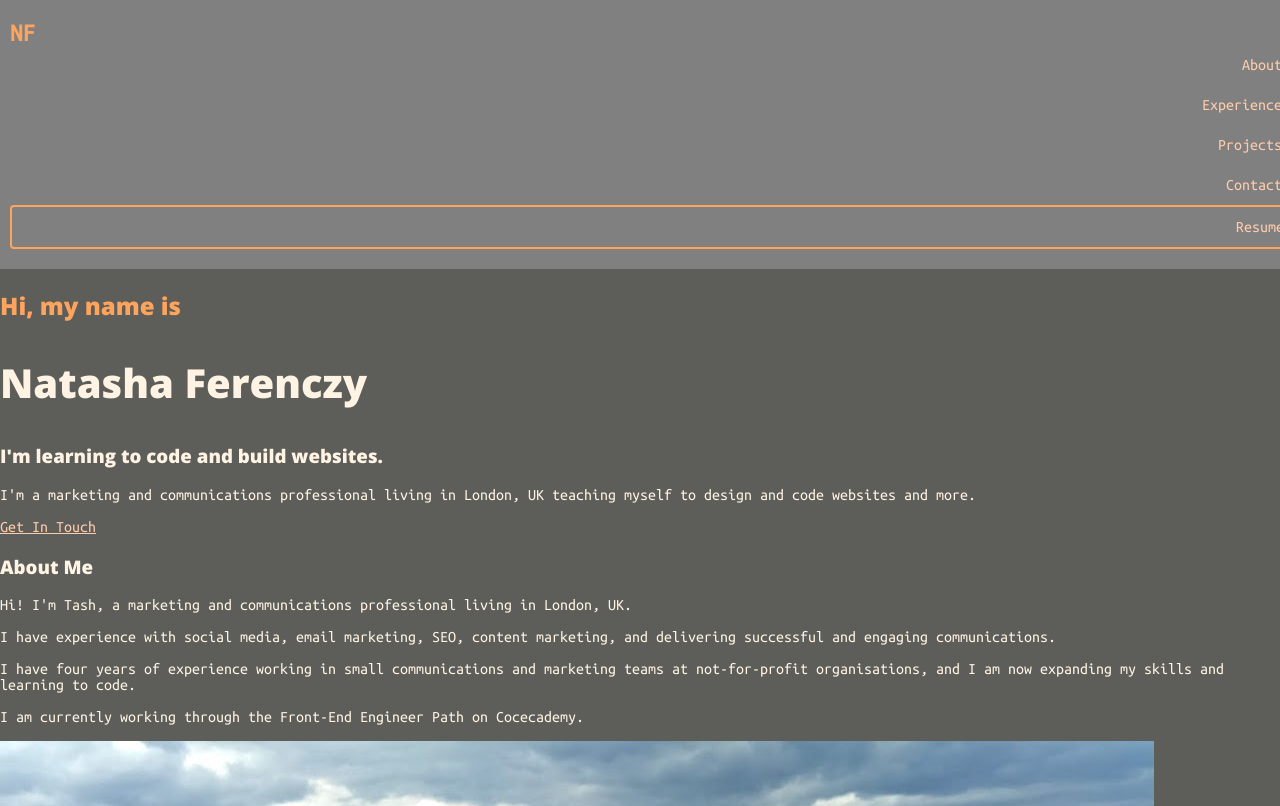
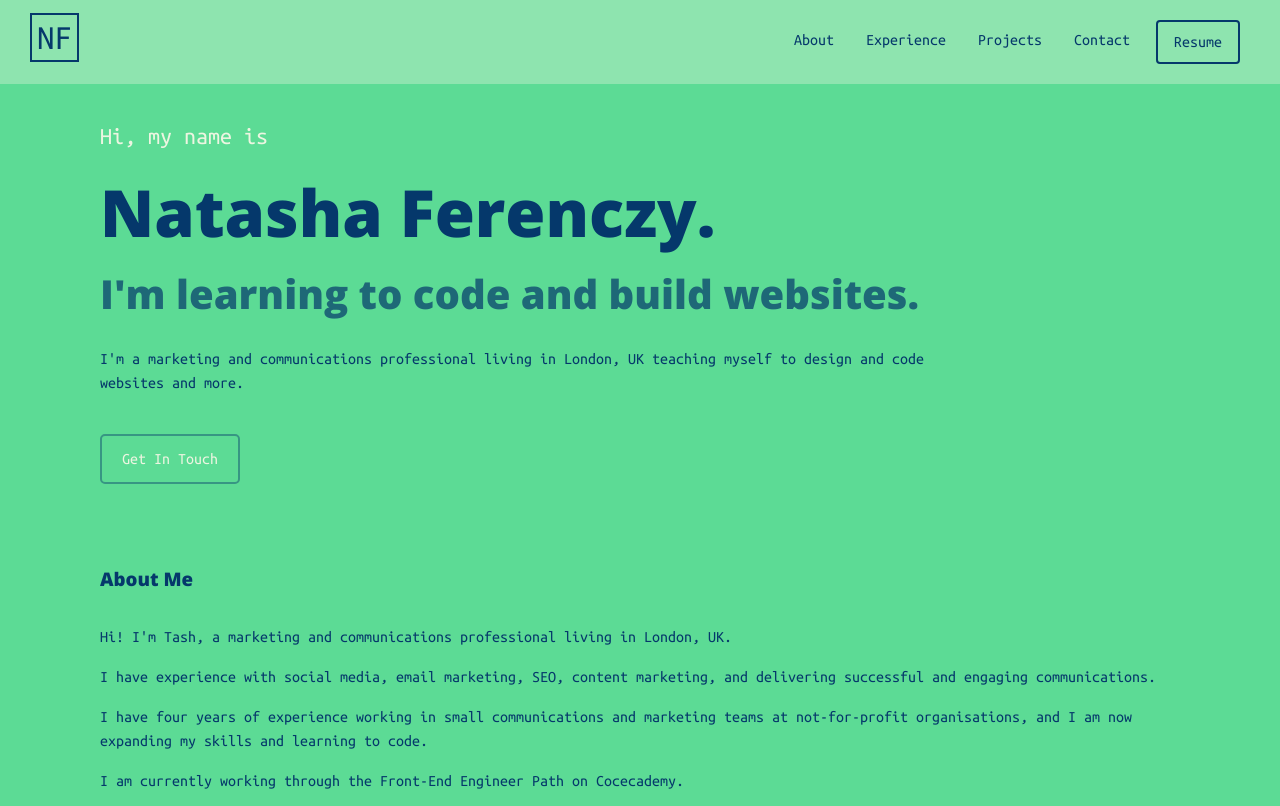
Before and after one commit to nferenczy/personal_portfolio, a plain HTML site: page index.html in a window 1280 px wide. Shown: the top 806 px of the page. Drawn offline with nearby package versions, Linux system fonts and the light colour scheme.

Commit message:
updated css

```diff
--- a/index.html
+++ b/index.html
@@ -17,26 +17,12 @@
     <header>
         <nav>
             <div class="navbar">
-                <div class="logo">
-                    <a href="">NF</a>
-                </div>
-                <ul>
-                    <li>
-                        <a class="navlink" href="/#about">About</a>
-                    </li>
-                    <li>
-                        <a class="navlink" href="/#experience">Experience</a>
-                    </li>
-                    <li>
-                        <a class="navlink" href="/#projects">Projects</a>
-                    </li>
-                    <li>
-                        <a class="navlink" href="/#contact">Contact</a>
-                    </li>
-                </ul>
-                <div class="navlink resume_button">
-                    <a href="/resume.pdf" target="blank">Resume</a>
-                </div>
+                    <a class="logo" href="">NF</a>
+                    <a class="navlink resume_button" href="/resume.pdf" target="blank">Resume</a>
+                    <a class="navlink" href="/#contact">Contact</a>
+                    <a class="navlink" href="/#projects">Projects</a>
+                    <a class="navlink" href="/#experience">Experience</a>
+                    <a class="navlink" href="/#about">About</a>
             </div>
         </nav>
     </header>
@@ -44,8 +30,8 @@
         <main>
             <section class="hero">
                 <h1>Hi, my name is</h1>
-                <h2>Natasha Ferenczy</h2>
-                <h3>I'm learning to code and build websites.</h3>
+                <h2>Natasha Ferenczy.</h2>
+                <h3 class="hero_h3">I'm learning to code and build websites.</h3>
                 <div class="hero_description">
                     <p>I'm a marketing and communications professional living in London, UK teaching myself to design
                         and code websites and more.</p>
@@ -75,6 +61,16 @@
                         <p>A simple static charity website where
                             you can find out information on marine turtles and purchase an adoption pack.</p>
                     </div>
+                    <div class="featured_project">
+                        <h4>Bootstrap App Website</h4>
+                        <a href="https://nferenczy.github.io/bootstrap-tindog/">Project Link</a>
+                        <p>A website built using Bootstrap to promote a mobile app.</p>
+                    </div>
+                    <div class="featured_project">
+                        <h4>Credit Card Checker</h4>
+                        <a href="https://github.com/nferenczy/credit-card-checker">Project Link</a>
+                        <p>A JavaScript app that checks whether credit card numbers are invalid.</p>
+                    </div>
                 </section>
             </section>
         </main>
--- a/styles.css
+++ b/styles.css
@@ -2,19 +2,20 @@ body {
     margin: 0px;
     width: 100%;
     min-height: 100%;
-    background-color: #5d5d5a;
-    color: #fff4e3;
+    background-color: #5CDB95;
+    color: #05386B;
     font-family: 'Ubuntu Mono', monospace;
 }
 
 h1 {
-    color: #ffa45c;
-    font-family: 'Open Sans', sans-serif;
+    font-weight: normal;
+    color: #EDF5E1;
 }
 
 h2 {
     font-family: 'Open Sans', sans-serif;
-    font-size: 40px;
+    font-size: 65px;
+    margin: 0;
 }
 
 h3 {
@@ -22,45 +23,86 @@ h3 {
 
 }
 
+p {
+    line-height: 1.5;
+}
+
 a {
-    color: #ffcdab;
+    color: #05386B;
 }
 
 .navbar {
     overflow: hidden;
-    background-color: grey;
-    padding: 20px 10px;
+    background-color: #8EE4AF;
+    padding: 20px 30px;
 }
 
 .navlink {
-    float: left;
+    float: right;
     text-align: center;
-    padding: 12px;
+    padding: 12px 16px;
     text-decoration: none;
     border-radius: 4px;
-    justify-content: right;
-    width: 100%;
-    display: flex;
 }
 
 .resume_button {
-    border: 2px solid #ffa45c;
+    border: 2px solid #05386B;
+    margin: 0 10px;
 }
 
 .resume_button a {
     text-decoration: none;
 }
 
-.navbar ul {
-    list-style-type: none;
-    margin: 0px;
+.logo {
+    font-size: 35px;
+    text-decoration: none;
+    color: #05386B;
+    text-align: center;
+    border: 2px solid #05386B;
+    padding: 5px;
+
+  }
+
+#content {
+    display: flex;
+}
+
+.hero {
+    padding: 20px 100px;
+    display: flex;
+    flex-direction: column;
+    max-width: 870px;
+}
+
+.hero_h3 {
+    opacity: 0.7;
+    font-size: 40px;
+    margin: 10px 0;
+}
+
+
+.get_in_touch {
+    padding: 40px 0px;
 
 }
 
-.logo a {
-    font-size: 25px;
-    font-weight: bold;
+.get_in_touch a {
     text-decoration: none;
-    color: #ffa45c;
+    border: 2px solid #379683;
+    color: #EDF5E1;
+    border-radius: 5px;
+    padding: 15px 20px;
+}
 
-  }
+.styled_container {
+    display: flex;
+    flex-direction: column;
+    padding: 20px 100px;
+}
+
+
+
+img {
+    max-width: 300px;
+}
```
